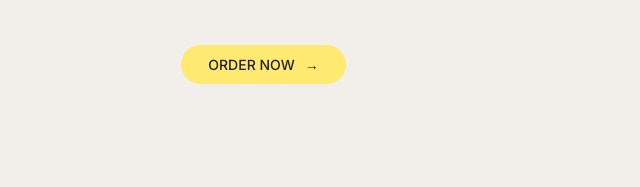
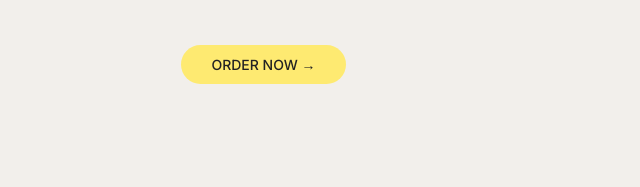
Before and after one commit to ce1yna/dailystandard, a plain HTML site: page DGWT.html in a window 1280 px wide. Shown: the part 560-747 px from the top of the page, 619-1259 px from the left. Drawn offline with nearby package versions, Linux system fonts and the light colour scheme.

Commit message:
Update DGWT.html

```diff
--- a/DGWT.html
+++ b/DGWT.html
@@ -67,12 +67,9 @@
             <button type="button" id="plus" aria-label="Increase quantity">+</button>
           </div>
 
-          <button class="order-btn button" id="orderBtn">
-            <span class="button-content">
-              <span>ORDER NOW </span>
-              <span class="button-arrow">&rarr;</span>
-			</span>
-          </button><!--ORDER BUTTON-->
+          <button type="button" class="order-btn button" id="orderBtn">
+			      ORDER NOW →
+		  </button><!--ORDER BUTTON-->
 
         </form>
 
```
